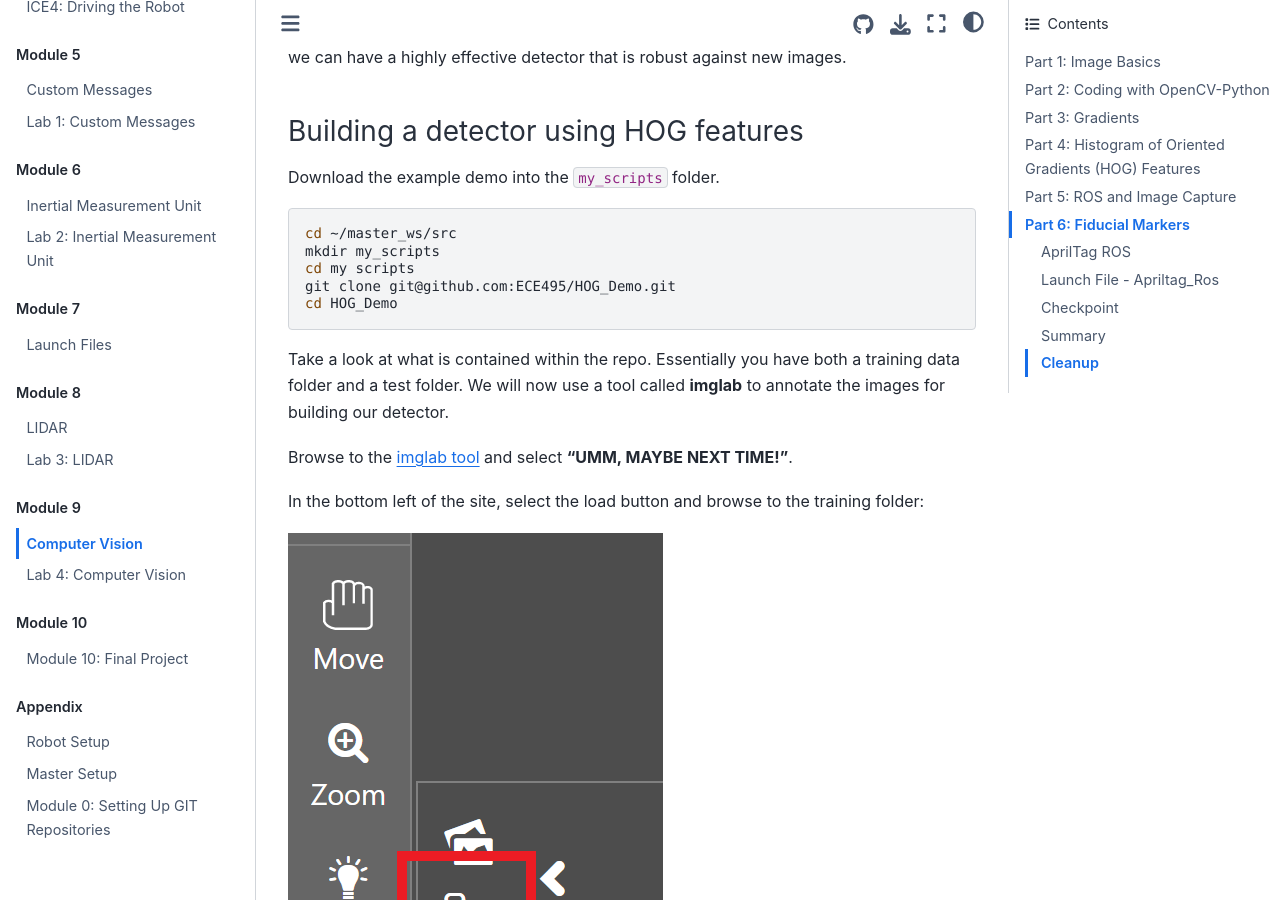
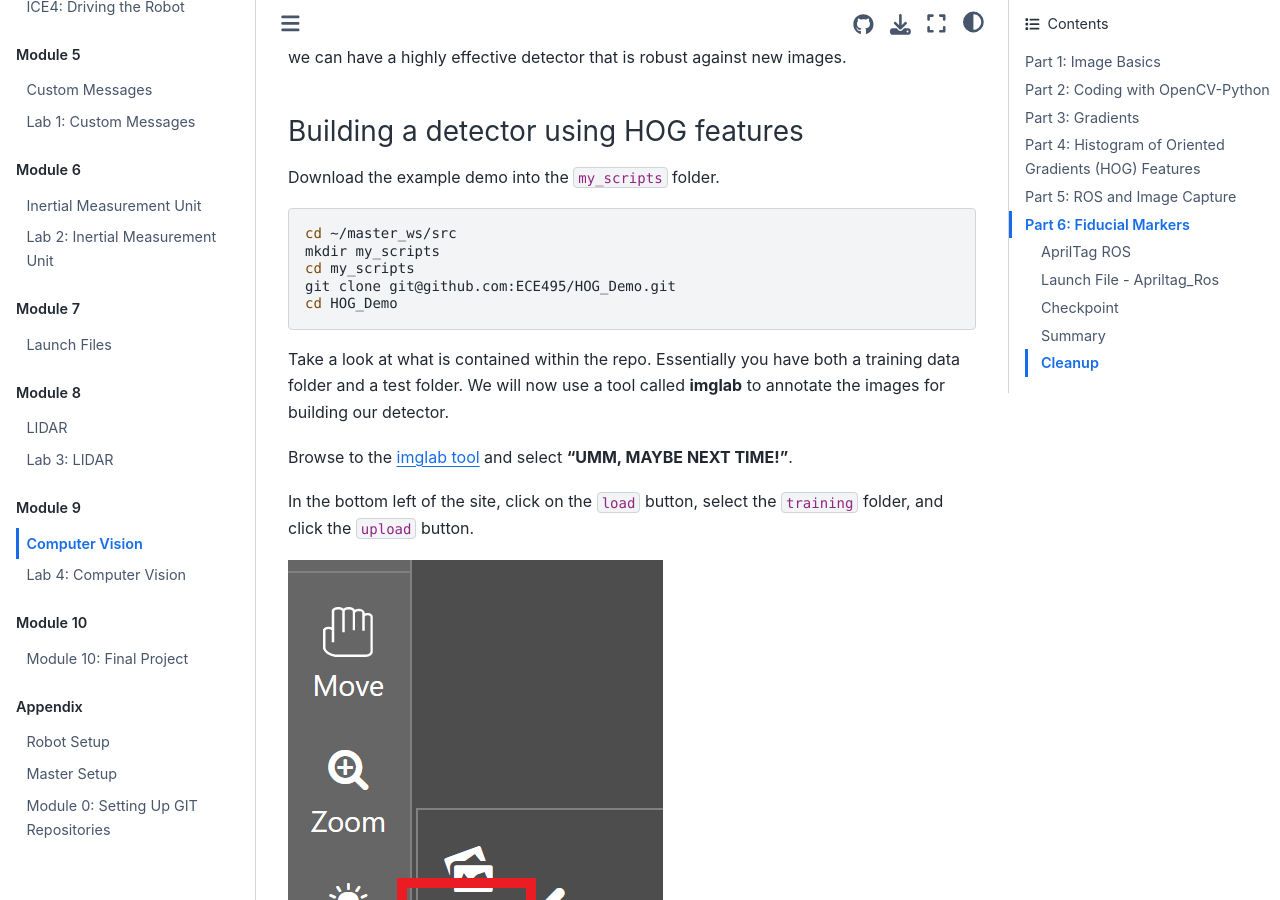
Before and after one commit to stanbaek/ece387_book, a Jupyter Book: the page built from docs/Module9_CV/computer_vision.md, in a window 1280 px wide and 900 px high, scrolled down 15094 px. Built offline with Jupyter Book 1.0.4 settings and Sphinx 7.4.7 and the Sphinx Book theme 1.1.4, drawn with Linux system fonts in a browser that asks for light colours.

Commit message:
updated computer vision

````diff
--- a/docs/Module9_CV/computer_vision.md
+++ b/docs/Module9_CV/computer_vision.md
@@ -341,7 +341,7 @@ Download the example demo into the `my_scripts` folder.
 ```bash
 cd ~/master_ws/src
 mkdir my_scripts
-cd my scripts
+cd my_scripts
 git clone git@github.com:ECE495/HOG_Demo.git
 cd HOG_Demo
 ```
@@ -350,7 +350,7 @@ Take a look at what is contained within the repo.  Essentially you have both a t
 
 Browse to the [imglab tool](https://solothought.com/imglab/#) and select **"UMM, MAYBE NEXT TIME!"**.
 
-In the bottom left of the site, select the load button and browse to the training folder:
+In the bottom left of the site, click on the `load` button, select the `training` folder, and click the `upload` button.
 
 ![logo](Figures/load.png)
 
````
